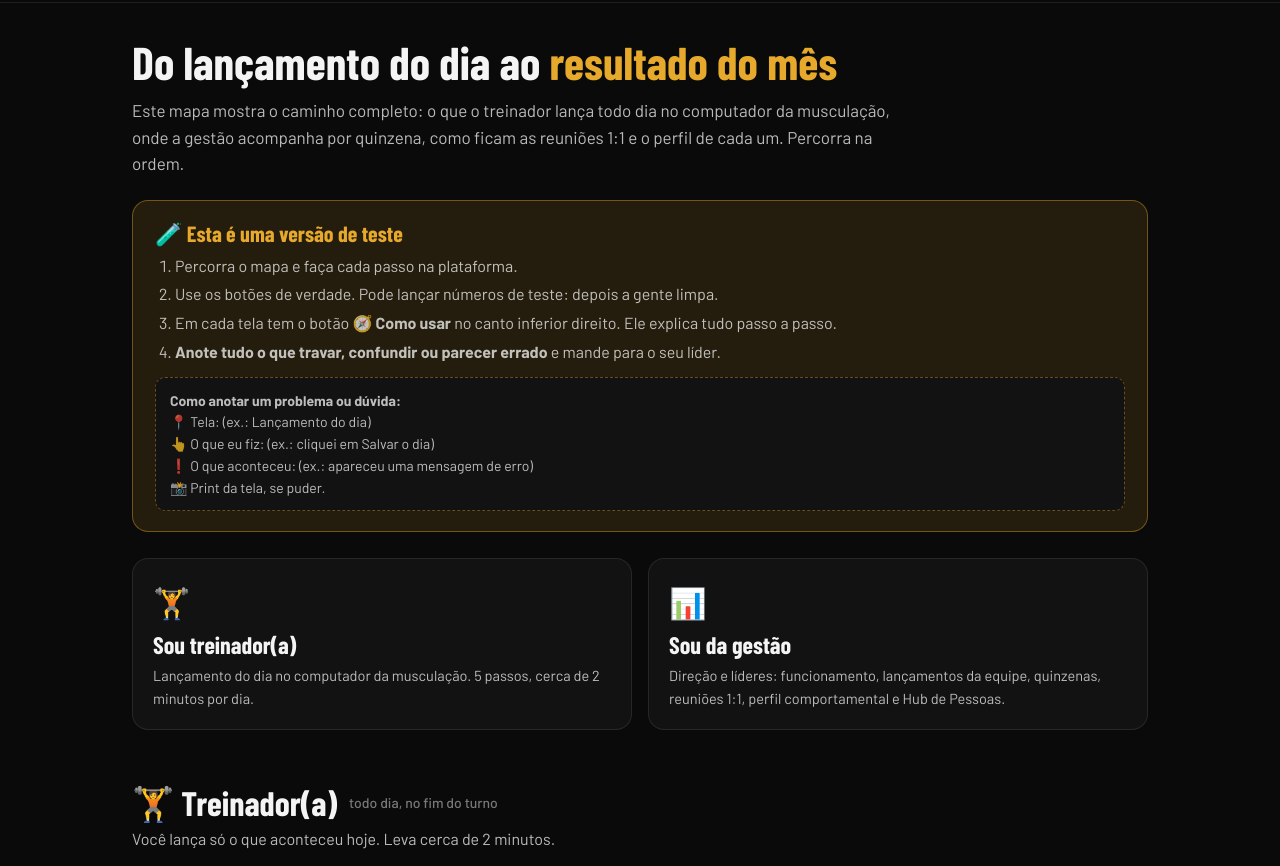
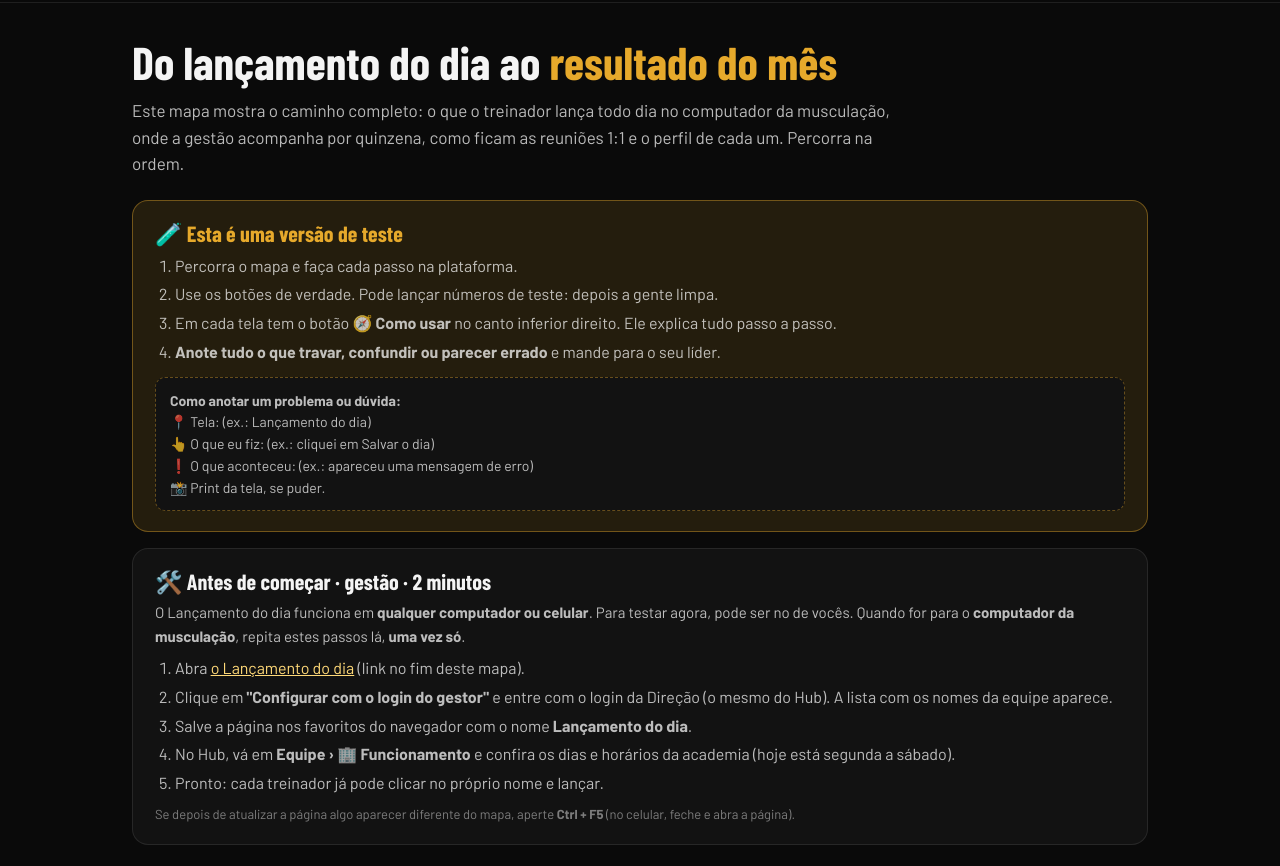
Before and after one commit to gefitcorporativo-glitch/powerfit-plataforma, a plain HTML site: page mapa-lancamentos.html in a window 1280 px wide. Shown: the part 86-952 px from the top of the page. Drawn offline with nearby package versions, Linux system fonts and the light colour scheme; a web font is replaced by a local one.

Commit message:
Mapa: bloco Antes de começar (preparar o computador)
Co-Authored-By: Claude Opus 5.5 <noreply@anthropic.com>
Claude-Session: https://claude.ai/code/session_01FTSbt18c3vDyoNKEs7vDSM

```diff
--- a/mapa-lancamentos.html
+++ b/mapa-lancamentos.html
@@ -97,6 +97,19 @@ td:first-child{white-space:nowrap;font-weight:600}
       📸 Print da tela, se puder.</div>
   </div>
 
+  <div class="teste" style="margin-top:16px;border-color:var(--bd);background:var(--c1)">
+    <h3 style="color:var(--tx)">🛠️ Antes de começar · gestão · 2 minutos</h3>
+    <p style="color:var(--tm);font-size:15px">O Lançamento do dia funciona em <b>qualquer computador ou celular</b>. Para testar agora, pode ser no de vocês. Quando for para o <b>computador da musculação</b>, repita estes passos lá, <b>uma vez só</b>.</p>
+    <ol style="margin-top:8px">
+      <li>Abra <a href="retencao/lancamento_dia.html">o Lançamento do dia</a> (link no fim deste mapa).</li>
+      <li>Clique em <b>"Configurar com o login do gestor"</b> e entre com o login da Direção (o mesmo do Hub). A lista com os nomes da equipe aparece.</li>
+      <li>Salve a página nos favoritos do navegador com o nome <b>Lançamento do dia</b>.</li>
+      <li>No Hub, vá em <b>Equipe › 🏢 Funcionamento</b> e confira os dias e horários da academia (hoje está segunda a sábado).</li>
+      <li>Pronto: cada treinador já pode clicar no próprio nome e lançar.</li>
+    </ol>
+    <p style="color:var(--td);font-size:13px;margin-top:8px">Se depois de atualizar a página algo aparecer diferente do mapa, aperte <b>Ctrl + F5</b> (no celular, feche e abra a página).</p>
+  </div>
+
   <div class="quem">
     <a class="qc" href="#treinador"><div class="ic">🏋️</div><h3>Sou treinador(a)</h3><p>Lançamento do dia no computador da musculação. 5 passos, cerca de 2 minutos por dia.</p></a>
     <a class="qc" href="#gestor"><div class="ic">📊</div><h3>Sou da gestão</h3><p>Direção e líderes: funcionamento, lançamentos da equipe, quinzenas, reuniões 1:1, perfil comportamental e Hub de Pessoas.</p></a>
@@ -162,8 +175,8 @@ td:first-child{white-space:nowrap;font-weight:600}
     <p class="lead">Tudo fica no Hub, na aba <b>Equipe</b>. Os lançamentos vêm da Área do Treinador, que usa <b>o mesmo e-mail e a mesma senha do Hub</b>.</p>
 
     <div class="passo"><div class="num">1</div><div class="pc">
-      <h3>Prepare o computador da musculação (uma vez só)</h3>
-      <p>Abra o Lançamento do dia nesse computador, clique em <b>"Configurar com o login do gestor"</b> e entre com o login da Direção. A lista da equipe aparece. Salve a página nos favoritos.</p>
+      <h3>Prepare o computador (uma vez só)</h3>
+      <p>É o bloco "Antes de começar", no topo do mapa. Abra o Lançamento do dia no computador que vai ser usado, clique em <b>"Configurar com o login do gestor"</b> e entre com o login da Direção. A lista da equipe aparece. Salve a página nos favoritos.</p>
       <div class="dica">Entrou alguém novo na equipe? Clique em "Atualizar equipe (gestor)" no rodapé da mesma tela.</div>
     </div></div>
 
```
